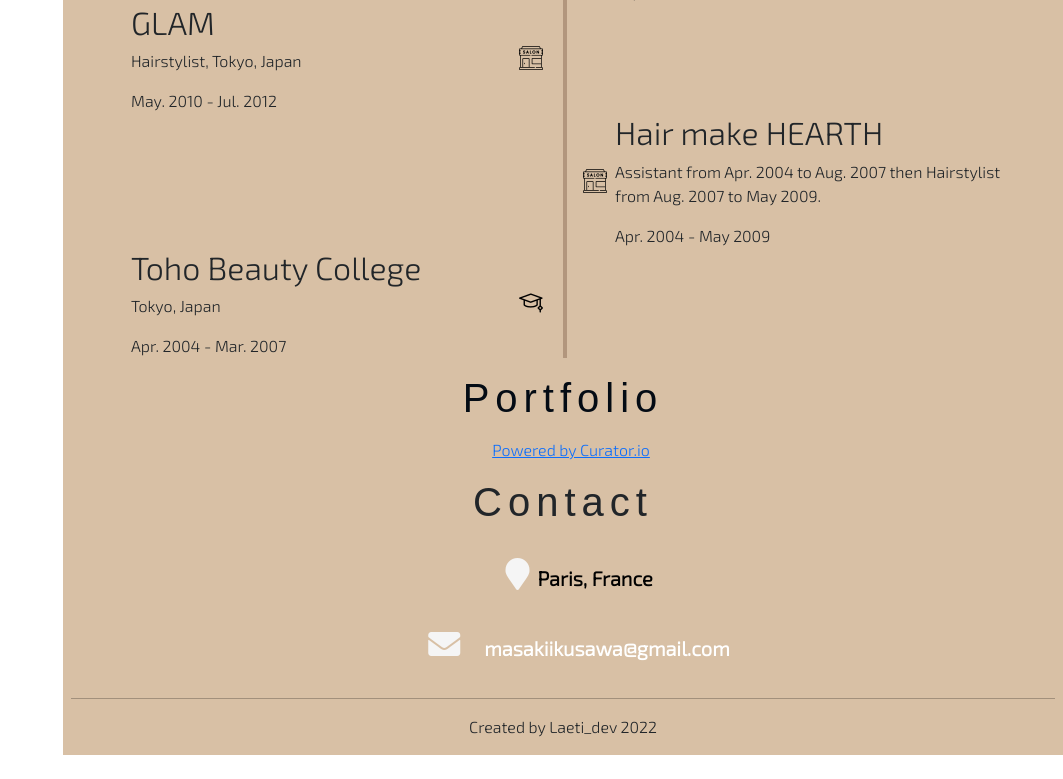
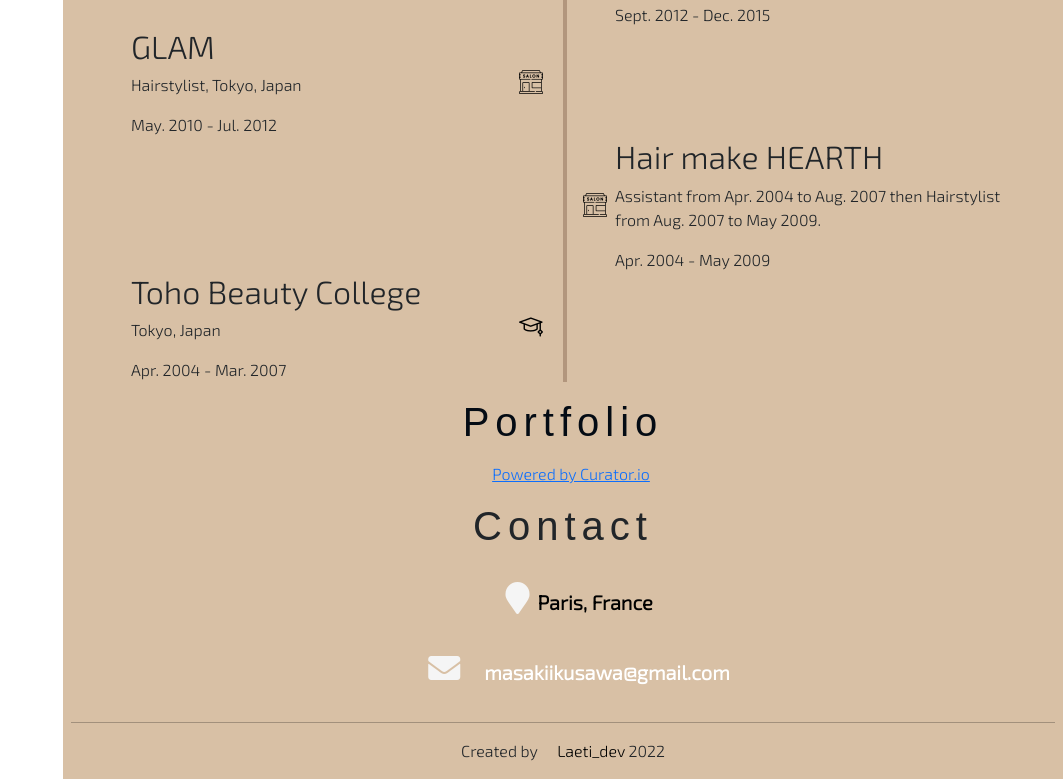
Before and after one commit to Laeti-dev/ikusawa-masaki, a website: page home.html in a window 1280 px wide. Shown: the part 1345-2124 px from the top of the page, without its empty margins (217-1280 px from the left). Before the commit the page ends 2100 px from the top, so only its background shows below. Drawn offline with nearby package versions, Linux system fonts and the light colour scheme; a web font is replaced by a local one.

Commit message:
fix margin in about section

```diff
--- a/home.html
+++ b/home.html
@@ -58,6 +58,7 @@
     </aside><!-- End Header -->
 
   <div class="content">
+    <!-- BANNER -->
     <section id="banner">
       <!-- <nav class="navbar navbar-transparent position-fixed">
         <div class="dropdown">
@@ -77,13 +78,9 @@
         <source >
       </video>
     </section>
-
+    <!-- ABOUT -->
     <section id="about" class="px-5">
       <h1 class="section-header">Masaki Ikusawa</h1>
-      <!-- <div class="col-12 col-lg-6 justify-content-center align-item-center">
-        <img class="avatar d-block mx-auto" alt="avatar-large" src="./style/images/Screen Shot 2022-01-24 at 0.41.40.png" />
-      </div> -->
-      <!-- <div class="col-12 col-lg-6"> -->
       <p class="text-justify">
           I am a japanese hairdresser living in Paris. Speaking english and japanese, currently learing A1 level in french.
       </p>
@@ -123,7 +120,7 @@
         <!-- </div> -->
       </div>
     </section>
-
+    <!-- RESUME -->
     <section id="resume" class="px-5 cd-timeline js-cd-timeline">
       <h1 class="section-header">Resume</h1>
       <div class="container max-width-lg cd-timeline__container">
@@ -235,7 +232,7 @@
         </div> <!-- cd-timeline__block -->
       </div>
     </section>
-
+    <!-- PORTFOLIO -->
     <section id="portfolio" class="insta px-5">
       <h1 class="section-header">Portfolio</h1>
       <div id="curator-feed-default-feed-layout">
@@ -243,7 +240,7 @@
           by Curator.io</a>
       </div>
     </section>
-
+    <!-- CONTACT -->
     <section id="contact" class="px-2">
       <h1 class="section-header">Contact</h1>
       <div class="contact-container">
@@ -271,15 +268,17 @@
           <li><a href="https://www.linkedin.com/in/masaki-ikusawa-b02477218/" target="_blank" class="linkedin">
               <i class="fab fa-linkedin" aria-hidden="true"></i></a>
           </li>
-            <!-- <a href="" class="instagram"><i class="fab fa-instagram"></i></a>
-            <a href="https://www.linkedin.com/in/masaki-ikusawa-b02477218/" class="linkedin"><i class="fab fa-linkedin"></i></i></a> -->
         </ul>
-          </hr>
       </div>
     </section>
 
     <footer class="d-flex justify-content-center">
-    <p>Created by Laeti_dev 2022</p>
+      <p>Created by
+        <a href="http://www.laeti-dev.com/" target="_blank">
+          Laeti_dev
+        </a>
+        2022
+      </p>
     </footer>
   </div>
 
--- a/style/main.scss
+++ b/style/main.scss
@@ -13,5 +13,6 @@
 @import './sections/base';
 @import './sections/contact';
 @import './sections/content';
+@import './sections/footer';
 @import './sections/portfolio';
 @import './sections/timeline';
--- a/style/sections/_about.scss
+++ b/style/sections/_about.scss
@@ -1,3 +1,7 @@
 .skill {
   width: 24%;
 }
+
+table {
+  margin-bottom: 24px;
+}
--- /dev/null
+++ b/style/sections/_footer.scss
@@ -0,0 +1,4 @@
+footer a {
+  text-decoration: none;
+  color: black;
+}
```
Also changed, not shown: style/main.css, 1 other file. Lines whose indentation alone changed are shown as unchanged.
